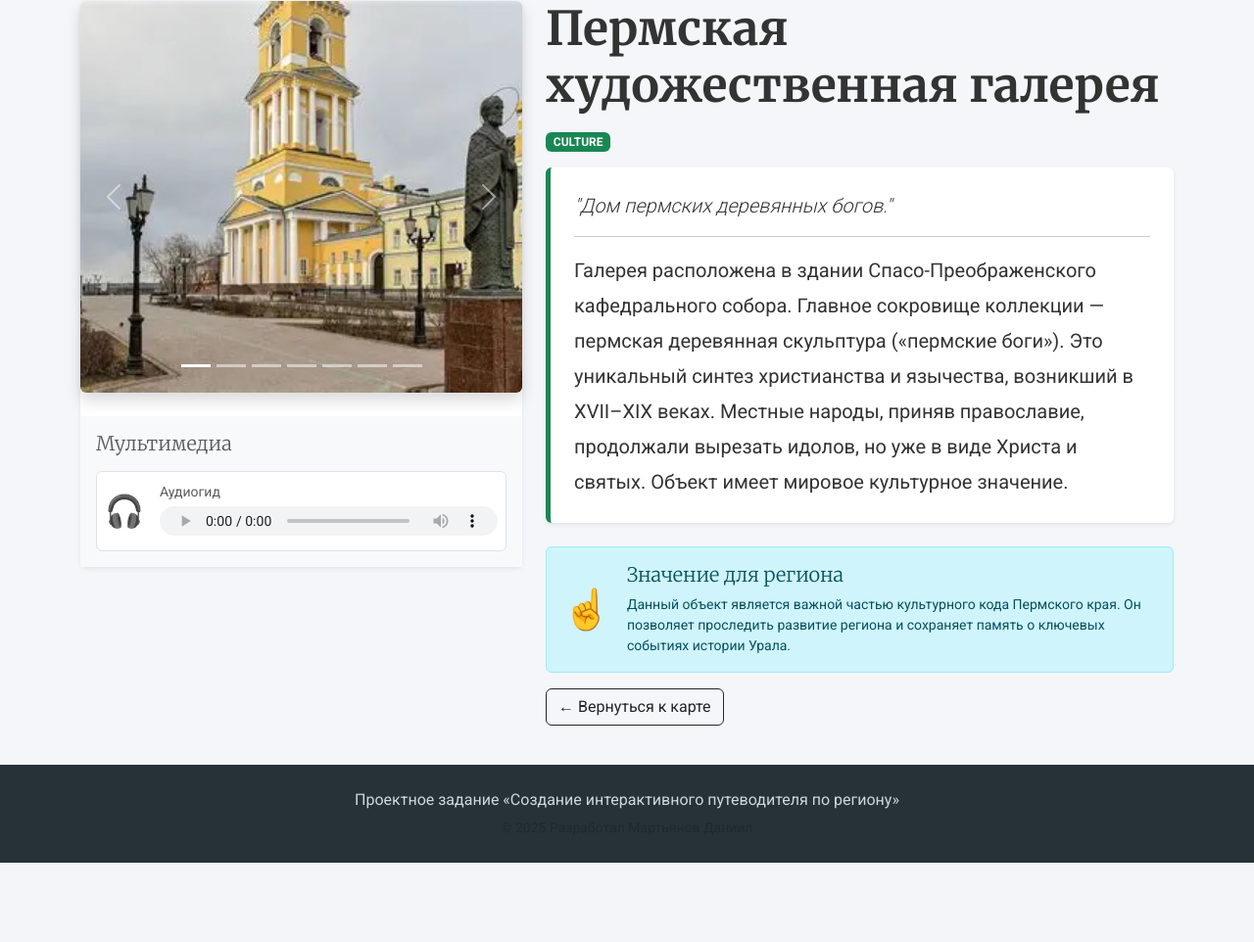
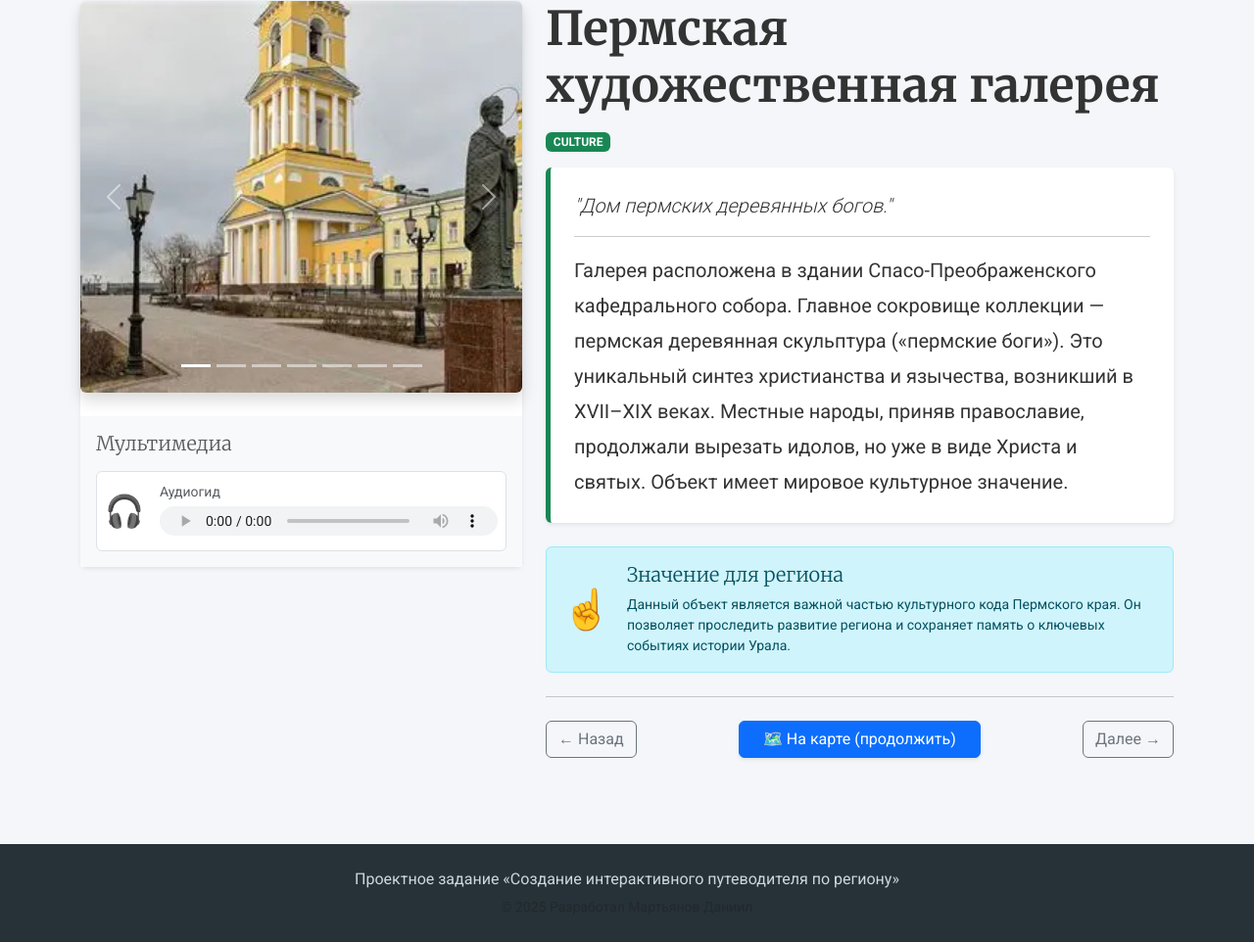
Before and after one commit to mdrpsvu-design/perm_guide, a FastAPI app: page /stop/1 in a window 1280 px wide. Shown: the part 159-1121 px from the top of the page at 98% size. Before the commit the page ends 1040 px from the top, so only its background shows below. Run offline with FastAPI, Linux system fonts and the light colour scheme.

Commit message:
Update stop.html

```diff
--- a/templates/stop.html
+++ b/templates/stop.html
@@ -88,6 +88,7 @@
         </div>
 
         <!-- Блок значимости (Специально для критериев PDF) -->
+        <!-- Блок значимости -->
         <div class="alert alert-info d-flex align-items-center" role="alert">
             <span class="fs-1 me-3">☝️</span>
             <div>
@@ -99,9 +100,31 @@
             </div>
         </div>
 
-        <div class="d-grid gap-2 d-md-flex justify-content-md-start">
-            <a href="/map" class="btn btn-outline-dark me-md-2">← Вернуться к карте</a>
+        <hr class="my-4">
+
+        <!-- НОВАЯ ПАНЕЛЬ НАВИГАЦИИ -->
+        <div class="d-flex justify-content-between align-items-center">
+
+            <!-- Кнопка "Предыдущее место" -->
+            <a href="/stop/{{ prev_id }}" class="btn btn-outline-secondary">
+                &larr; Назад
+            </a>
+
+            <!-- Кнопка "На карту" с параметром start_at -->
+            <!-- ?start_at={{ stop.id }} сообщает карте, откуда начать тур -->
+            <a href="/map?start_at={{ stop.id }}" class="btn btn-primary px-4 shadow-sm">
+                🗺️ На карте (продолжить)
+            </a>
+
+            <!-- Кнопка "Следующее место" -->
+            <a href="/stop/{{ next_id }}" class="btn btn-outline-secondary">
+                Далее &rarr;
+            </a>
+
         </div>
+
+        <!-- Отступ снизу для красоты -->
+        <div class="mb-5"></div>
     </div>
 </div>
 {% endblock %}
```
